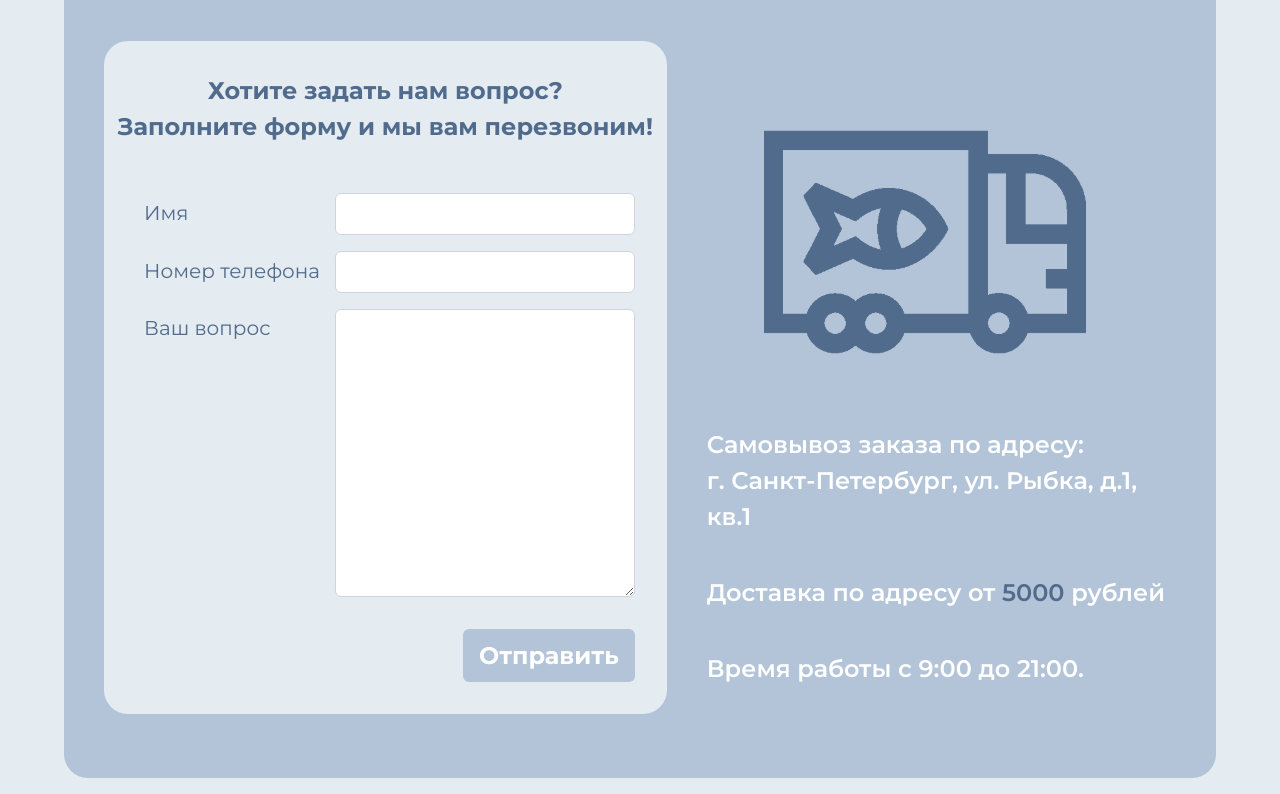
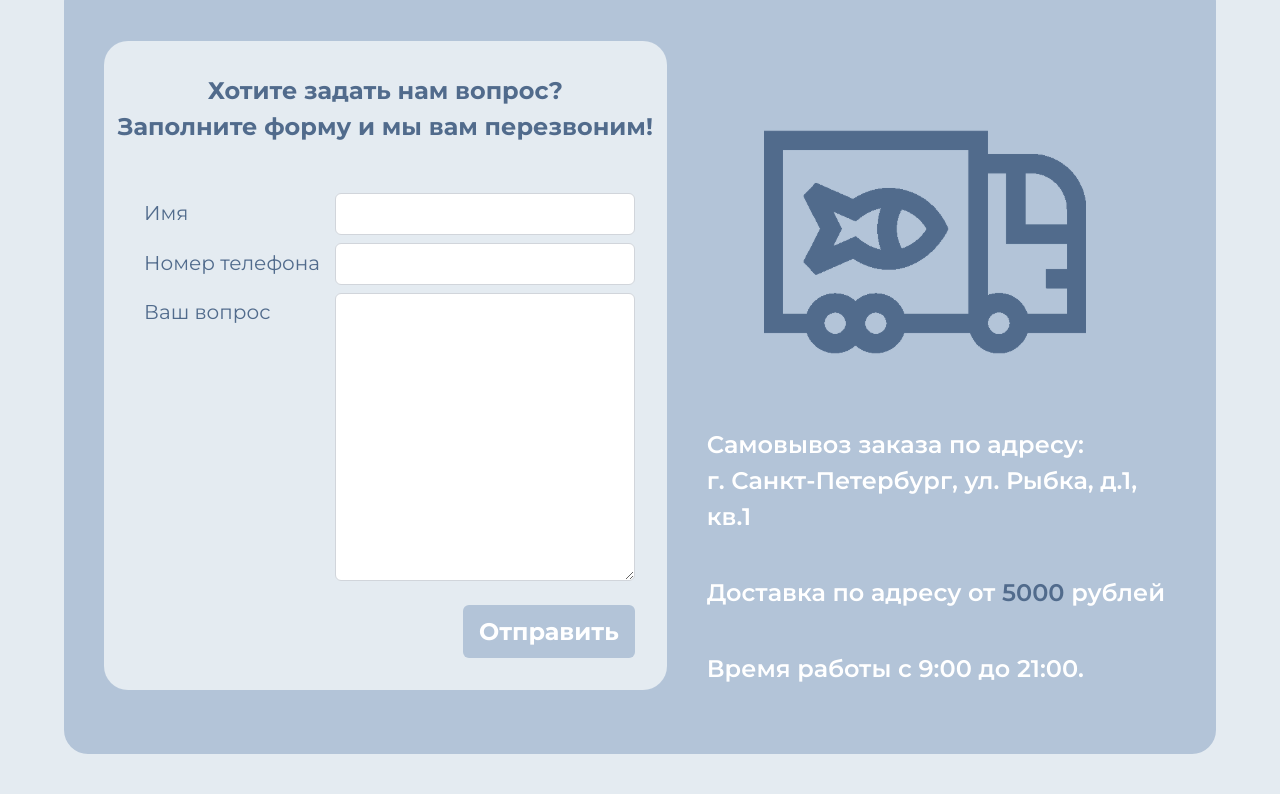
Before and after one commit to viko4ka73/fish, a React (Create React App) app: page /delivery-payment in a window 1280 px wide. Shown: the part 420-1214 px from the top of the page. Built offline with nearby package versions, Linux system fonts and the light colour scheme.

Commit message:
form-delivery-error

```diff
--- a/src/pages/user/DeliveryPayment.tsx
+++ b/src/pages/user/DeliveryPayment.tsx
@@ -1,6 +1,6 @@
 import { delivery, waves2 } from "../../assets/images"
 import { Button } from "../../components";
-import {useForm} from "react-hook-form";
+import { useForm } from "react-hook-form";
 import axios from "axios";
 
 const DeliveryPayment = () => {
@@ -8,7 +8,7 @@ const DeliveryPayment = () => {
     interface FormData {
         name: string;
         phone: string;
-        comment:string;
+        comment: string;
     }
 
     const {
@@ -36,6 +36,7 @@ const DeliveryPayment = () => {
             .catch(error => {
                 console.error("Ошибка при отправке вопроса в Telegram", error);
             });
+
     }
 
     const phoneRegExp = /^[+]?[(]?[0-9]{1,4}[)]?[-\s./0-9]*$/;
@@ -58,16 +59,17 @@ const DeliveryPayment = () => {
                                 Хотите задать нам вопрос? <br />
                                 Заполните форму и мы вам перезвоним!</h3>
                             <form className="p-8 flex flex-col" onSubmit={handleSubmit(onSubmit)}>
-                                <div className="mb-4 flex max-xl:flex-col max-xl:items-start items-center justify-between  ">
+
+                                <div className="mb-2 flex max-xl:flex-col max-xl:items-start items-center justify-between  ">
                                     <label className="block text-dark-blue p-2 ">
                                         <span className="font-montserrat  font-medium  text-xl leading-none"> Имя </span>
                                     </label>
                                     <input type="text" className="w-[60%] max-xl:w-full border border-gray-300
                                          rounded-md py-2 px-3 focus:outline-none focus:border-main-blue"
-                                           {...register("name", {required: "Введите ваше ваше имя!"})}/>
-                                    {errors.name && <div className="text-[#FF6B6B]">{errors.name.message}</div>}
+                                        {...register("name", { required: "Введите ваше ваше имя!" })} />
                                 </div>
-                                <div className="mb-4 flex max-xl:flex-col max-xl:items-start  items-center justify-between ">
+                                {errors.name && <div className="text-[#FF6B6B] flex justify-end mb-2">{errors.name.message}</div>}
+                                <div className="mb-2 flex max-xl:flex-col max-xl:items-start  items-center justify-between ">
                                     <label className="block text-dark-blue p-2 ">
                                         <span className="font-montserrat font-normal  text-xl leading-none"> Номер телефона </span>
                                     </label>
@@ -82,19 +84,20 @@ const DeliveryPayment = () => {
                                             pattern: {
                                                 value: phoneRegExp,
                                                 message: "Некорректный формат номера телефона"
-                                               }})}/>
-                                    {errors.phone && <div className="text-[#FF6B6B]">{errors.phone.message}</div>}
+                                            }
+                                        })} />
                                 </div>
-                                <div className="mb-4 flex max-xl:flex-col max-xl:items-start items-start justify-between">
+                                {errors.phone && <div className="text-[#FF6B6B] flex justify-end mb-2">{errors.phone.message}</div>}
+                                <div className="mb-2 flex max-xl:flex-col max-xl:items-start items-start justify-between">
                                     <label className="block text-dark-blue p-2">
                                         <span className="font-montserrat font-normal text-xl leading-none">Ваш вопрос</span>
                                     </label>
                                     <textarea
                                         className="w-[60%] h-72 max-xl:w-full  max-h-72 border border-gray-300 rounded-md py-2 px-3 focus:outline-none focus:border-main-blue"
-                                        {...register("comment", {required: "Необходимо ввести описание заказа!", minLength: {value: 6, message: "Вопрос должен сожержать минимум 6 букв!"}})}
+                                        {...register("comment", { required: "Необходимо ввести описание заказа!", minLength: { value: 6, message: "Вопрос должен сожержать минимум 6 букв!" } })}
                                     ></textarea>
-                                    {errors.comment && <div className="text-[#FF6B6B]">{errors.comment.message}</div>}
                                 </div>
+                                {errors.comment && <div className="text-[#FF6B6B]  flex justify-end">{errors.comment.message}</div>}
                                 <div className="mt-4 flex justify-end ">
                                     <Button type="submit" label="Отправить" Delivery={true}></Button>
                                 </div>
```
Lines whose indentation alone changed are shown as unchanged.
